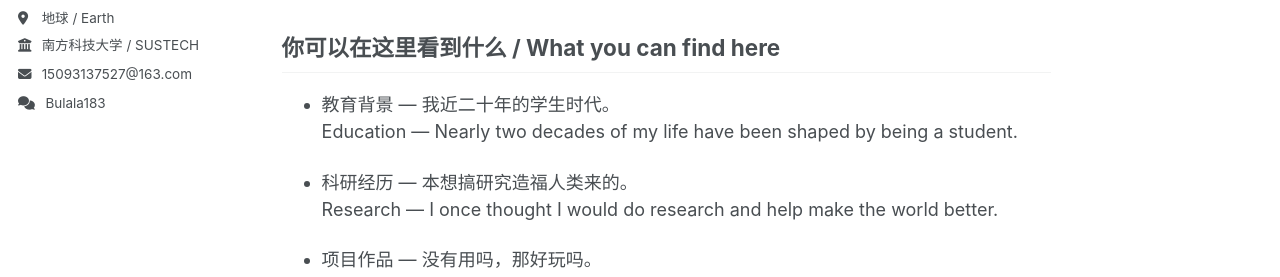
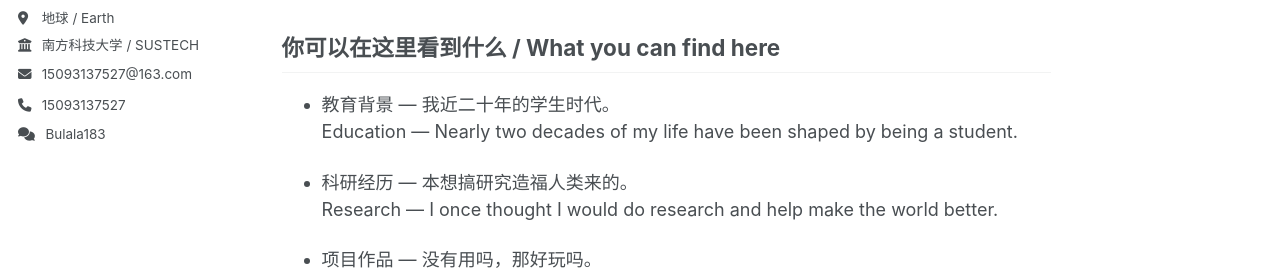
Before and after one commit to SeeSissie/SeeSissie.github.io, a Jekyll site: the page built from _pages/home.md, in a window 1280 px wide. Shown: the part 336-613 px from the top of the page. Built offline with Jekyll 4.4.1, drawn with Linux system fonts in a browser that asks for light colours; a script bundle is joined from its source files by our own code; library files that are not in the unit come from our copies.

Commit message:
Update author-profile.html

```diff
--- a/_includes/author-profile.html
+++ b/_includes/author-profile.html
@@ -41,6 +41,9 @@
       {% endif %}
       {% if author.email %}
         <li><a href="mailto:{{ author.email }}"><i class="fas fa-fw fa-envelope icon-pad-right" aria-hidden="true"></i>{{ author.email }}</a></li>
+      {% endif %}
+      {% if author.phone %}
+      <li><a href="tel:{{ author.phone | replace: ' ', '' }}"><i class="fas fa-fw fa-phone icon-pad-right" aria-hidden="true"></i>{{ author.phone }}</a></li>
       {% endif %}
       {% if author.wechat %}
         <li><i class="fas fa-fw fa-comments icon-pad-right" aria-hidden="true"></i> {{ author.wechat }}</li>
```
